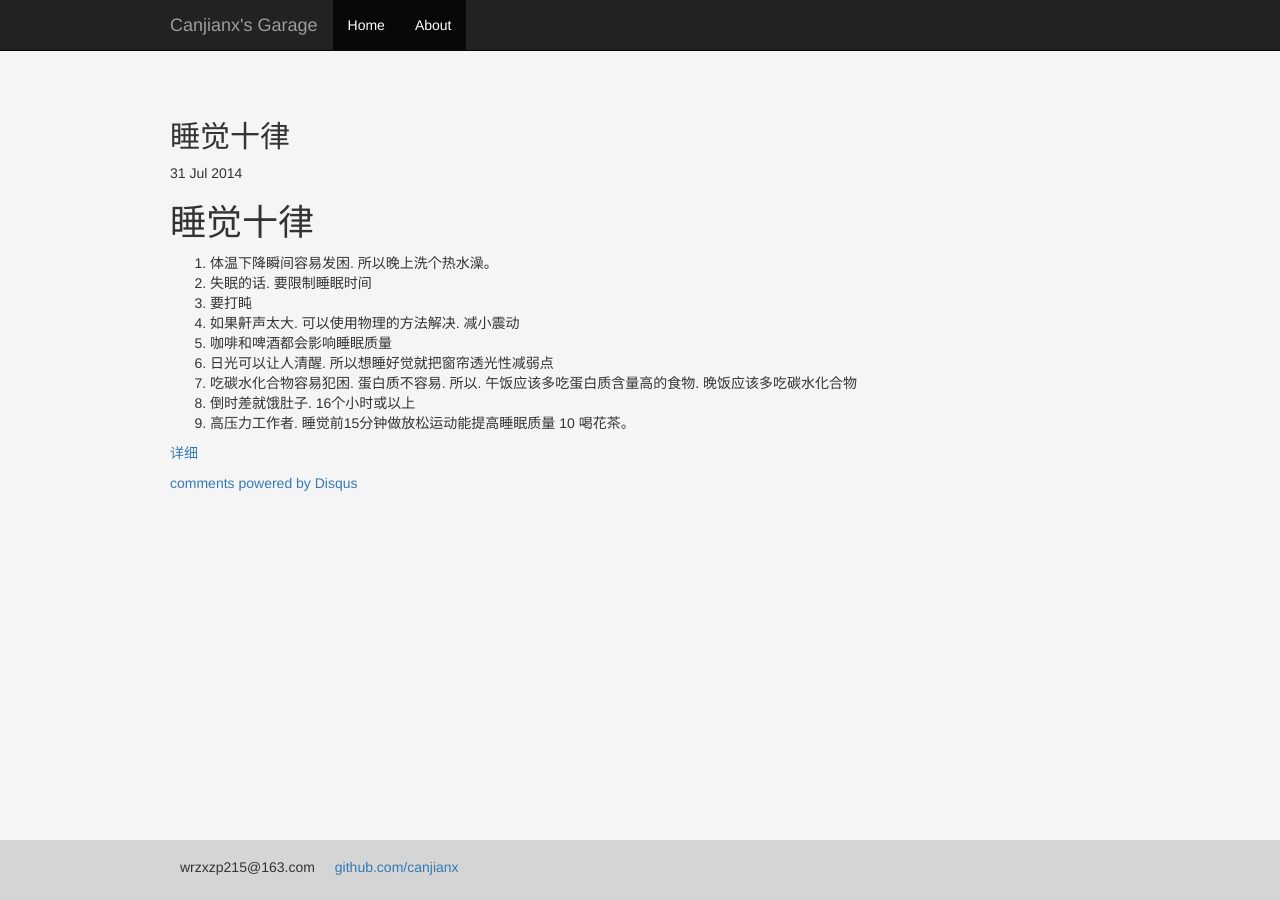
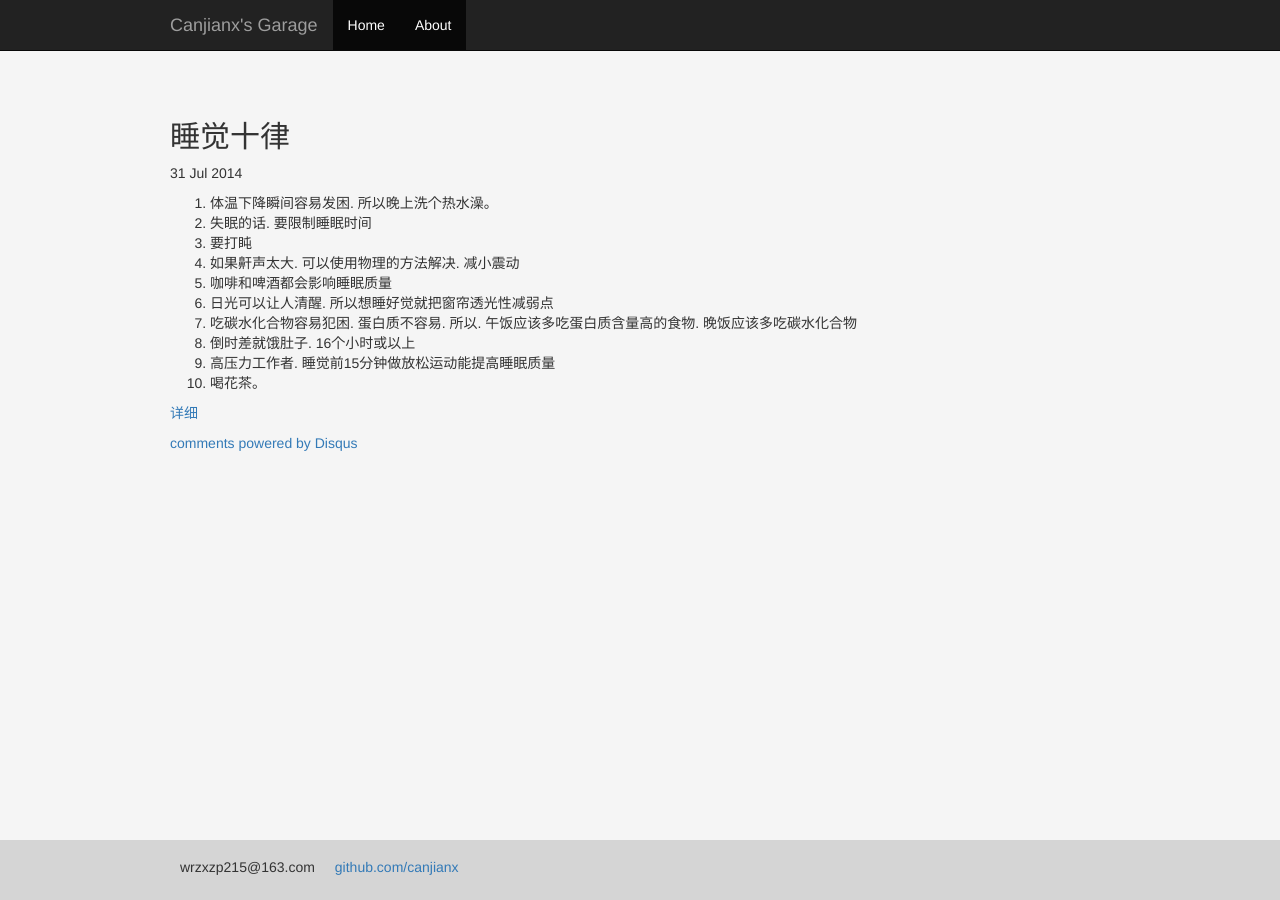
Before and after one commit to canjianx/canjianx.github.io, a Jekyll site: the page built from _posts/2014-7-31-Good sleeping Node.md, in a window 1280 px wide. Built offline with Jekyll 4.4.1, drawn with Linux system fonts in a browser that asks for light colours; nearby versions of some CDN libraries; comment, search, counter and statistics services are not loaded; some of the changed lines change nothing that is shown.

Commit message:
update the post

```diff
--- a/_posts/2014-7-31-Good sleeping Node.md
+++ b/_posts/2014-7-31-Good sleeping Node.md
@@ -5,7 +5,7 @@ date:   2014-07-31 11:31:59
 categories: sleeping
 excerpt: "如何有个好的睡眠"
 ---
-# 睡觉十律
+
 1. 体温下降瞬间容易发困. 所以晚上洗个热水澡。
 2. 失眠的话. 要限制睡眠时间
 3. 要打盹
@@ -15,6 +15,6 @@ excerpt: "如何有个好的睡眠"
 7. 吃碳水化合物容易犯困. 蛋白质不容易. 所以. 午饭应该多吃蛋白质含量高的食物. 晚饭应该多吃碳水化合物
 8. 倒时差就饿肚子. 16个小时或以上
 9. 高压力工作者. 睡觉前15分钟做放松运动能提高睡眠质量
-10 喝花茶。
+10. 喝花茶。
 
-[详细](http://baike.baidu.com/view/8994042.htm?fr=aladdin#2_9)
+[详细](http://baike.baidu.com/view/8994042.htm?fr=aladdin)
```
